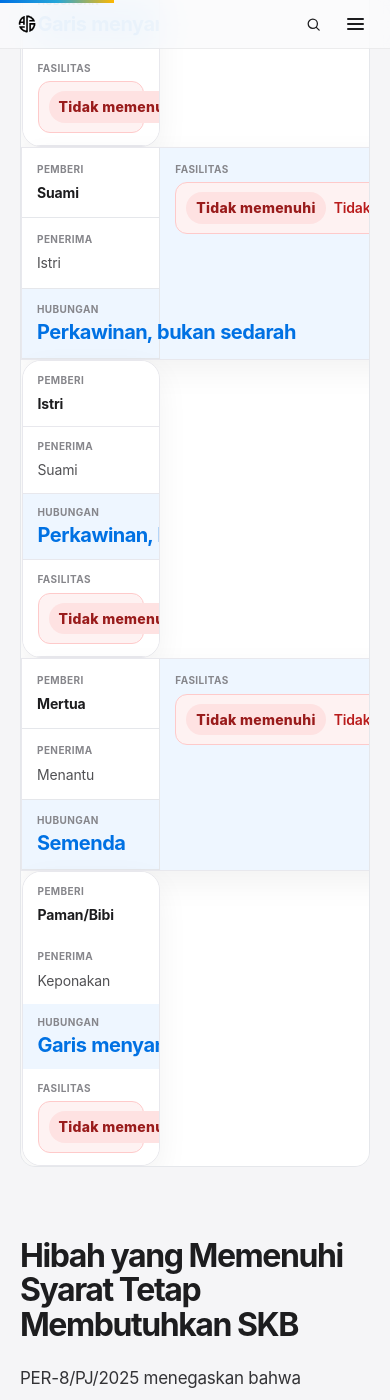
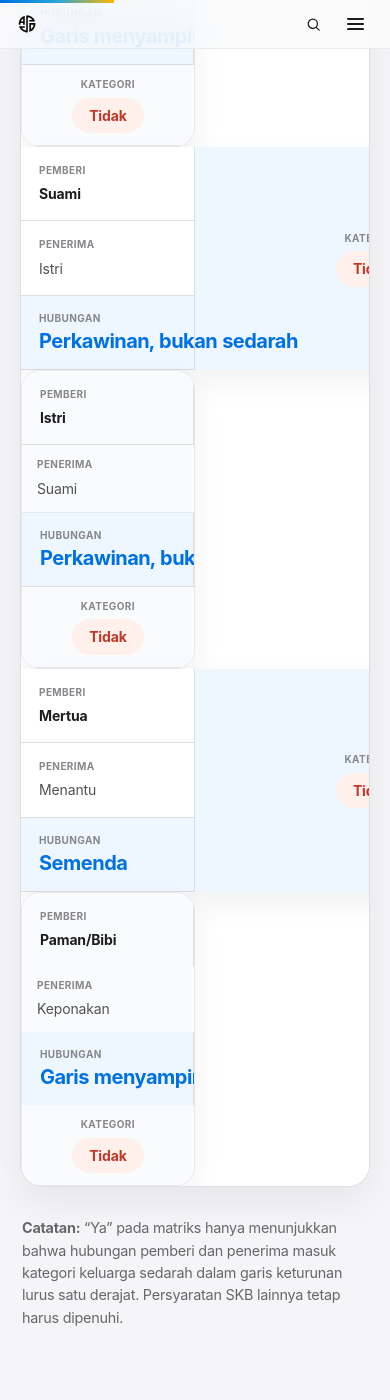
Before and after one commit to dhaniswara86/dhaniswara86.github.io, a Jekyll site: the page built from _artikel/skb-hibah-tanah-bangunan-coretax.md, in a window 390 px wide and 1400 px high, scrolled down 8075 px. Built offline with Jekyll 4.4.1, drawn with Linux system fonts in a browser that asks for light colours; some of the changed lines change nothing that is shown; some of the changed text lies outside the part shown.

Commit message:
Update CSS and modify table structure in article

```diff
--- a/_artikel/skb-hibah-tanah-bangunan-coretax.md
+++ b/_artikel/skb-hibah-tanah-bangunan-coretax.md
@@ -44,7 +44,7 @@ hero_links:
 sidebar_note: "Bedakan antara ketentuan material hibah sebagai bukan objek PPh dan prosedur memperoleh SKB PPh atas pengalihan tanah/bangunan. Untuk kondisi khusus di Coretax, pastikan data identitas dan Data Unit Keluarga sudah sesuai."
 
 custom_css:
-  - /assets/css/jasakonstruksi.css?v=20260813-4
+  - /assets/css/jasakonstruksi.css?v=20260813-5
 ---
 
 <div class="jk-article">
@@ -372,6 +372,150 @@ custom_css:
     font-size: 0.8rem !important;
   }
 }
+
+
+/* =========================================================
+   V5 — TABEL MATRIKS KELUARGA: CLEAN / FLAT / RAPI
+   Referensi: header abu muda, garis tipis, pill status kecil.
+   ========================================================= */
+
+.jk-article .kb-table-wrap:has(.kb-table-family) {
+  overflow-x: auto !important;
+  border: 1px solid #dedfe3 !important;
+  border-radius: 22px !important;
+  background: #fff !important;
+  box-shadow: 0 16px 36px rgba(15, 23, 42, 0.06) !important;
+}
+
+.jk-article table.kb-table-family {
+  width: 100% !important;
+  min-width: 980px !important;
+  table-layout: fixed !important;
+  border-collapse: separate !important;
+  border-spacing: 0 !important;
+}
+
+.jk-article table.kb-table-family col:nth-child(1) { width: 20% !important; }
+.jk-article table.kb-table-family col:nth-child(2) { width: 20% !important; }
+.jk-article table.kb-table-family col:nth-child(3) { width: 36% !important; }
+.jk-article table.kb-table-family col:nth-child(4) { width: 24% !important; }
+
+.jk-article table.kb-table-family thead th {
+  background: #f4f4f6 !important;
+  color: #414146 !important;
+  font-size: 15px !important;
+  line-height: 1.2 !important;
+  font-weight: 800 !important;
+  letter-spacing: 0.06em !important;
+  text-transform: uppercase !important;
+  text-align: left !important;
+  white-space: nowrap !important;
+  padding: 20px 24px !important;
+  border-right: 1px solid #dcdde2 !important;
+  border-bottom: 1px solid #dcdde2 !important;
+}
+
+.jk-article table.kb-table-family thead th:last-child {
+  border-right: 0 !important;
+  text-align: center !important;
+}
+
+.jk-article table.kb-table-family tbody td,
+.jk-article table.kb-table-family tbody td:first-child,
+.jk-article table.kb-table-family tbody td:nth-child(3) {
+  background: #fff !important;
+  color: #34343a !important;
+  font-size: 16px !important;
+  line-height: 1.35 !important;
+  font-weight: 500 !important;
+  text-align: left !important;
+  vertical-align: middle !important;
+  white-space: nowrap !important;
+  word-break: normal !important;
+  overflow-wrap: normal !important;
+  padding: 20px 24px !important;
+  border-right: 1px solid #dcdde2 !important;
+  border-bottom: 1px solid #dcdde2 !important;
+}
+
+.jk-article table.kb-table-family tbody td:first-child {
+  font-weight: 600 !important;
+}
+
+.jk-article table.kb-table-family tbody td:last-child {
+  border-right: 0 !important;
+  text-align: center !important;
+}
+
+.jk-article table.kb-table-family tbody tr:last-child td {
+  border-bottom: 0 !important;
+}
+
+.jk-article table.kb-table-family tbody tr:nth-child(even) td {
+  background: #fafbfc !important;
+}
+
+.jk-article table.kb-table-family tbody td *,
+.jk-article table.kb-table-family tbody td strong,
+.jk-article table.kb-table-family tbody td span {
+  font-size: inherit !important;
+  line-height: inherit !important;
+}
+
+.jk-article .kb-pill {
+  display: inline-flex !important;
+  align-items: center !important;
+  justify-content: center !important;
+  min-width: 78px !important;
+  padding: 8px 18px !important;
+  border-radius: 999px !important;
+  font-size: 15px !important;
+  line-height: 1 !important;
+  font-weight: 700 !important;
+  white-space: nowrap !important;
+}
+
+.jk-article .kb-pill-yes {
+  background: #e6f6ee !important;
+  color: #148653 !important;
+}
+
+.jk-article .kb-pill-no {
+  background: #fff0eb !important;
+  color: #c43625 !important;
+}
+
+.jk-article .kb-table-note {
+  margin: 12px 2px 0 !important;
+  color: #66676c !important;
+  font-size: 0.9rem !important;
+  line-height: 1.55 !important;
+}
+
+@media (max-width: 760px) {
+  .jk-article table.kb-table-family {
+    min-width: 900px !important;
+  }
+
+  .jk-article table.kb-table-family thead th {
+    font-size: 13px !important;
+    padding: 16px 18px !important;
+  }
+
+  .jk-article table.kb-table-family tbody td,
+  .jk-article table.kb-table-family tbody td:first-child,
+  .jk-article table.kb-table-family tbody td:nth-child(3) {
+    font-size: 15px !important;
+    padding: 16px 18px !important;
+  }
+
+  .jk-article .kb-pill {
+    font-size: 14px !important;
+    min-width: 72px !important;
+    padding: 7px 16px !important;
+  }
+}
+
 </style>
 
 
@@ -551,7 +695,7 @@ custom_css:
           <th>Pemberi</th>
           <th>Penerima</th>
           <th>Hubungan</th>
-          <th>Fasilitas hibah keluarga?</th>
+          <th>Masuk kategori?</th>
         </tr>
       </thead>
       <tbody>
@@ -559,93 +703,60 @@ custom_css:
           <td data-label="Pemberi">Ayah/Ibu</td>
           <td data-label="Penerima">Anak kandung</td>
           <td data-label="Hubungan">Garis lurus 1 derajat</td>
-          <td data-label="Fasilitas" class="kb-status-cell kb-status-ok">
-            <span class="kb-status-box">
-              <span class="kb-status-title">Memenuhi</span>
-              <span class="kb-status-text">Ya, dapat memenuhi kategori</span>
-            </span>
-          </td>
+          <td data-label="Kategori"><span class="kb-pill kb-pill-yes">Ya</span></td>
         </tr>
         <tr>
           <td data-label="Pemberi">Anak kandung</td>
           <td data-label="Penerima">Ayah/Ibu</td>
           <td data-label="Hubungan">Garis lurus 1 derajat</td>
-          <td data-label="Fasilitas" class="kb-status-cell kb-status-ok">
-            <span class="kb-status-box">
-              <span class="kb-status-title">Memenuhi</span>
-              <span class="kb-status-text">Ya, dapat memenuhi kategori</span>
-            </span>
-          </td>
+          <td data-label="Kategori"><span class="kb-pill kb-pill-yes">Ya</span></td>
         </tr>
         <tr>
           <td data-label="Pemberi">Kakek/Nenek</td>
           <td data-label="Penerima">Cucu</td>
           <td data-label="Hubungan">Garis lurus 2 derajat</td>
-          <td data-label="Fasilitas" class="kb-status-cell kb-status-no">
-            <span class="kb-status-box">
-              <span class="kb-status-title">Tidak memenuhi</span>
-              <span class="kb-status-text">Tidak berdasarkan kategori keluarga ini</span>
-            </span>
-          </td>
+          <td data-label="Kategori"><span class="kb-pill kb-pill-no">Tidak</span></td>
         </tr>
         <tr>
           <td data-label="Pemberi">Kakak</td>
           <td data-label="Penerima">Adik</td>
           <td data-label="Hubungan">Garis menyamping</td>
-          <td data-label="Fasilitas" class="kb-status-cell kb-status-no">
-            <span class="kb-status-box">
-              <span class="kb-status-title">Tidak memenuhi</span>
-              <span class="kb-status-text">Tidak berdasarkan kategori keluarga ini</span>
-            </span>
-          </td>
+          <td data-label="Kategori"><span class="kb-pill kb-pill-no">Tidak</span></td>
         </tr>
         <tr>
           <td data-label="Pemberi">Suami</td>
           <td data-label="Penerima">Istri</td>
           <td data-label="Hubungan">Perkawinan, bukan sedarah</td>
-          <td data-label="Fasilitas" class="kb-status-cell kb-status-no">
-            <span class="kb-status-box">
-              <span class="kb-status-title">Tidak memenuhi</span>
-              <span class="kb-status-text">Tidak berdasarkan kategori keluarga ini</span>
-            </span>
-          </td>
+          <td data-label="Kategori"><span class="kb-pill kb-pill-no">Tidak</span></td>
         </tr>
         <tr>
           <td data-label="Pemberi">Istri</td>
           <td data-label="Penerima">Suami</td>
           <td data-label="Hubungan">Perkawinan, bukan sedarah</td>
-          <td data-label="Fasilitas" class="kb-status-cell kb-status-no">
-            <span class="kb-status-box">
-              <span class="kb-status-title">Tidak memenuhi</span>
-              <span class="kb-status-text">Tidak berdasarkan kategori keluarga ini</span>
-            </span>
-          </td>
+          <td data-label="Kategori"><span class="kb-pill kb-pill-no">Tidak</span></td>
         </tr>
         <tr>
           <td data-label="Pemberi">Mertua</td>
           <td data-label="Penerima">Menantu</td>
           <td data-label="Hubungan">Semenda</td>
-          <td data-label="Fasilitas" class="kb-status-cell kb-status-no">
-            <span class="kb-status-box">
-              <span class="kb-status-title">Tidak memenuhi</span>
-              <span class="kb-status-text">Tidak berdasarkan kategori keluarga ini</span>
-            </span>
-          </td>
+          <td data-label="Kategori"><span class="kb-pill kb-pill-no">Tidak</span></td>
         </tr>
         <tr>
           <td data-label="Pemberi">Paman/Bibi</td>
           <td data-label="Penerima">Keponakan</td>
           <td data-label="Hubungan">Garis menyamping</td>
-          <td data-label="Fasilitas" class="kb-status-cell kb-status-no">
-            <span class="kb-status-box">
-              <span class="kb-status-title">Tidak memenuhi</span>
-              <span class="kb-status-text">Tidak berdasarkan kategori keluarga ini</span>
-            </span>
-          </td>
+          <td data-label="Kategori"><span class="kb-pill kb-pill-no">Tidak</span></td>
         </tr>
       </tbody>
     </table>
   </div>
+
+  <p class="kb-table-note">
+    <strong>Catatan:</strong> “Ya” pada matriks hanya menunjukkan bahwa hubungan
+    pemberi dan penerima masuk kategori keluarga sedarah dalam garis keturunan
+    lurus satu derajat. Persyaratan SKB lainnya tetap harus dipenuhi.
+  </p>
+
 </section>
 
 <section id="skb-bukan-otomatis">
```
